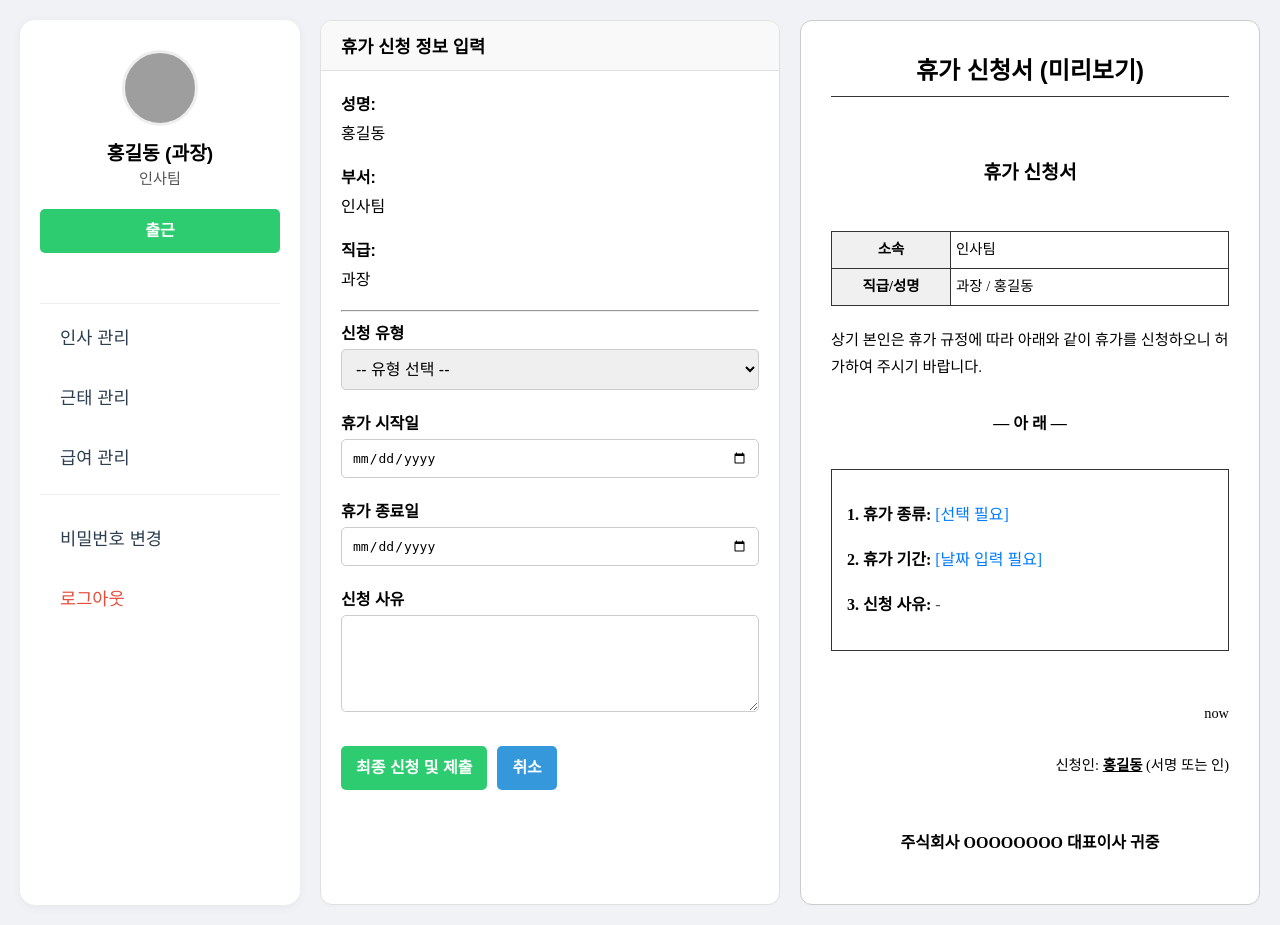
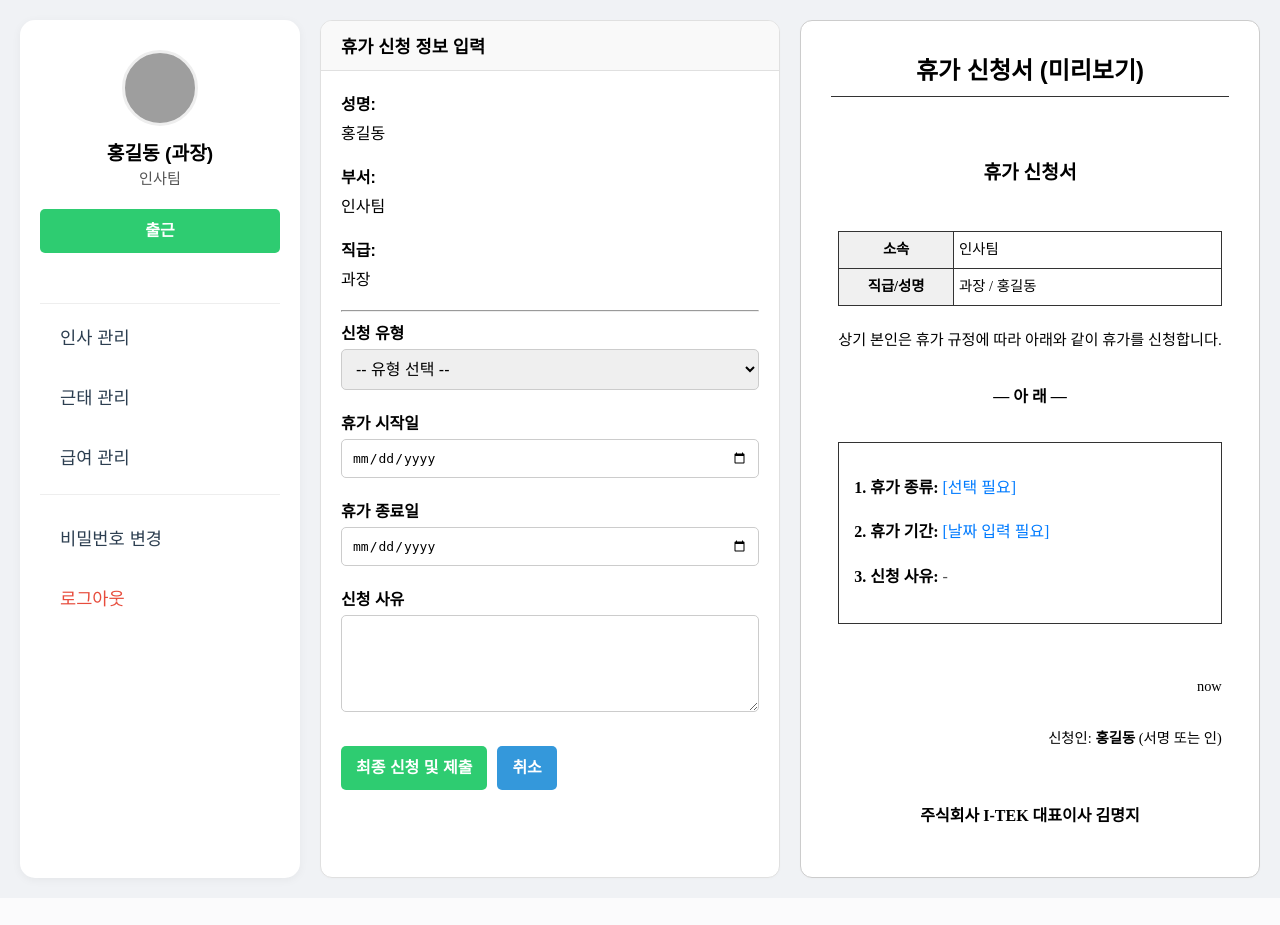
Before and after one commit to kjs62379264-ship-it/Kic-Project1, a Flask app: page /vacation_request in a window 1280 px wide. After the commit the page ends 885 px from the top, so only its background shows below. Run offline with Flask 3, Linux system fonts and the light colour scheme; a user stored in the database is signed in; data comes from the database, SQL or seed files in the repository; data that the repository does not hold is empty; grey boxes are pictures that could not be loaded.

Commit message:
commit11

```diff
--- a/templates/vacation_request.html
+++ b/templates/vacation_request.html
@@ -66,7 +66,7 @@
             </table>
 
             <p style="font-size: 0.95em; margin-bottom: 30px;">
-                상기 본인은 휴가 규정에 따라 아래와 같이 휴가를 신청하오니 허가하여 주시기 바랍니다.
+                상기 본인은 휴가 규정에 따라 아래와 같이 휴가를 신청합니다.
             </p>
 
             <h3 style="font-size: 1em; text-align: center; margin: 30px 0;">— 아 래 —</h3>
@@ -80,11 +80,11 @@
             <p style="text-align: right; margin-top: 50px; font-size: 0.9em;">
                 <span id="preview-date">{{ "now"|datetimeformat('%Y년 %m월 %d일') }}</span>
                 <br><br>
-                신청인: <span style="font-weight: bold; text-decoration: underline;">{{ g.user['name'] }}</span> (서명 또는 인)
-            </p>
+                신청인: <span style="font-weight: bold; text-decoration: none;">{{ g.user['name'] }}</span> (서명 또는 인)
+                </p>
 
             <p style="text-align: center; margin-top: 50px; font-weight: bold;">
-                주식회사 OOOOOOOO 대표이사 귀중
+                주식회사 I-TEK 대표이사 김명지
             </p>
         </div>
     </div>
@@ -113,7 +113,8 @@
                     return `${parts[0]}. ${parts[1]}. ${parts[2]}.`;
                 };
 
-                durationText = `${format(startDate)} ~ ${format(endDate)} (${leaveType})`;
+                // ✅ [핵심 수정] 휴가 종류(leaveType)를 기간 표시에서 완전히 제거
+                durationText = `${format(startDate)} ~ ${format(endDate)}`;
             }
             document.getElementById('preview-duration').textContent = durationText;
 
@@ -125,8 +126,6 @@
         // 페이지 로드 시 초기값 설정 및 이벤트 리스너 연결
         const formElements = document.querySelectorAll('#vacation-form input, #vacation-form select, #vacation-form textarea');
         formElements.forEach(el => {
-            // 이미 onchange/oninput이 인라인으로 연결되어 있으므로,
-            // 여기서는 페이지 로드 시 한 번 호출하여 기본 DB 정보를 반영합니다.
             el.addEventListener('input', updatePreview);
             el.addEventListener('change', updatePreview);
         });
```
